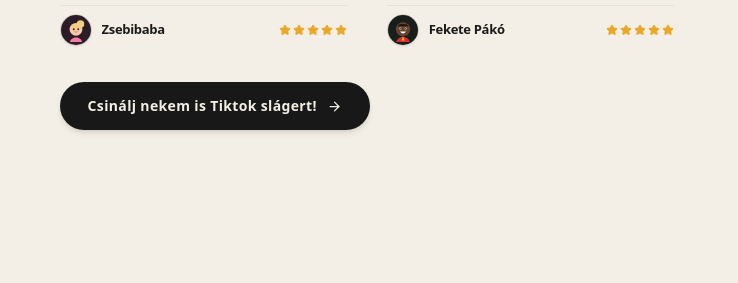
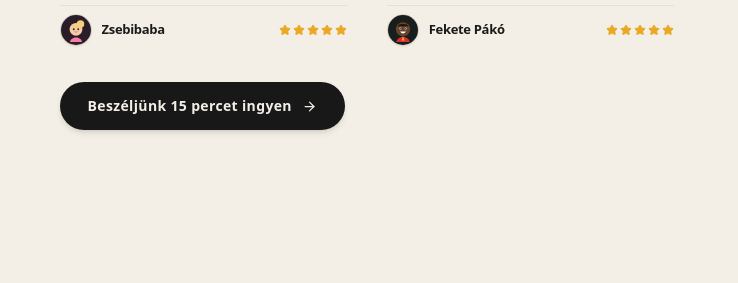
Before and after one commit to landingbulding-git/egriprod, an Astro site: page / in a window 1280 px wide. Shown: the part 514-797 px from the top of the page, 542-1280 px from the left. Built offline with nearby package versions, Linux system fonts and the light colour scheme; Astro itself is replaced by a stand-in of ours; a web font is replaced by a local one.

Commit message:
Unify CTA labels
Co-Authored-By: Claude Sonnet 5.5 <noreply@anthropic.com>

```diff
--- a/src/components/App.tsx
+++ b/src/components/App.tsx
@@ -273,7 +273,7 @@ const PRICING_TIERS: PricingTier[] = [
     goal: 'Megírjuk a szöveget, elkészítjük a zenét, és felvesszük a dalodat – akár otthonról is, utazás nélkül. Kapsz hozzá egy profi dalszöveges videót és borítóképet, hogy rögtön felrakhasd a YouTube-ra. Minden 7 munkanap alatt elkészül, és a dal 100%-ban a tiéd marad.',
     badge: null,
     isPopular: false,
-    ctaText: 'Kérem a Belépő Csomagot',
+    ctaText: 'Beszéljünk 15 percet ingyen',
     features: [
       { label: 'Zenei alap & Mix/Master', value: 'Exkluzív custom beat + rádiós utómunka' },
       { label: 'Dalszöveg', value: 'Hozott szöveg „Sláger Audittal” és ritmikai javítással' },
@@ -291,7 +291,7 @@ const PRICING_TIERS: PricingTier[] = [
     goal: 'Megkapod a teljes kész dalodat, és mellé forgatunk egy profi videóklipet a stúdióban. Készítünk veled egy podcast-beszélgetést is, és ebből a kettőből összevágunk neked 20 rövid videót TikTokra, Instagramra, Facebookra és YouTube-ra. Így 7 munkanap alatt nemcsak egy saját dalod lesz, hanem 20 kész videód is, amivel azonnal reklámozhatod a zenédet.',
     badge: 'LEGNÉPSZERŰBB',
     isPopular: true,
-    ctaText: 'Csinálj nekem is Tiktok slágert!',
+    ctaText: 'Beszéljünk 15 percet ingyen',
     features: [
       { label: 'Zenei alap & Mix/Master', value: 'Exkluzív custom beat + rádiós utómunka' },
       { label: 'Dalszöveg', value: '100% DFY Ghostwriting (a teljes szöveget mi írjuk neked)' },
@@ -309,7 +309,7 @@ const PRICING_TIERS: PricingTier[] = [
     goal: 'Ebben a csomagban benne van a kész dalod, a podcast-felvétel és a 20 rövid közösségi médiás videó is. A legnagyobb extra, hogy a videóklipet egy külső helyszínen forgatjuk le, amit mi szervezünk le helyetted. Neked csak el kell jönnöd a megadott címre, és 7 munkanap múlva a tiéd a kész klip és a 100%-ban saját jogú dalod.',
     badge: 'VIP',
     isPopular: false,
-    ctaText: 'Jelentkezem a VIP Áttörésre',
+    ctaText: 'Beszéljünk 15 percet ingyen',
     features: [
       { label: 'Zenei alap & Mix/Master', value: 'Prémium custom beat + rádiós utómunka' },
       { label: 'Dalszöveg', value: '100% DFY Ghostwriting (személyre szabott, virális fókusz)' },
@@ -1091,7 +1091,7 @@ export default function App() {
                 onClick={() => showToast('Induljon a slágerkészítés!')}
                 className="group px-7 py-3.5 rounded-full bg-[#181818] text-[#F4EFE6] text-xs sm:text-sm font-semibold tracking-wide flex items-center gap-2.5 hover:bg-black transition-all shadow-md active:scale-95 cursor-pointer"
               >
-                <span>Csinálj nekem is Tiktok slágert!</span>
+                <span>Beszéljünk 15 percet ingyen</span>
                 <ArrowRight size={15} className="group-hover:translate-x-1 transition-transform" />
               </button>
             </div>
@@ -2292,7 +2292,7 @@ export default function App() {
               type="submit"
               className="w-full py-3.5 px-5 rounded-xl font-bold text-xs sm:text-sm tracking-wide flex items-center justify-center gap-2 transition-all shadow-md active:scale-95 cursor-pointer bg-[#EAA824] text-black hover:bg-[#ffba2e]"
             >
-              <span>Küldés</span>
+              <span>Beszéljünk 15 percet ingyen</span>
               <ArrowRight size={14} />
             </button>
           </form>
```
